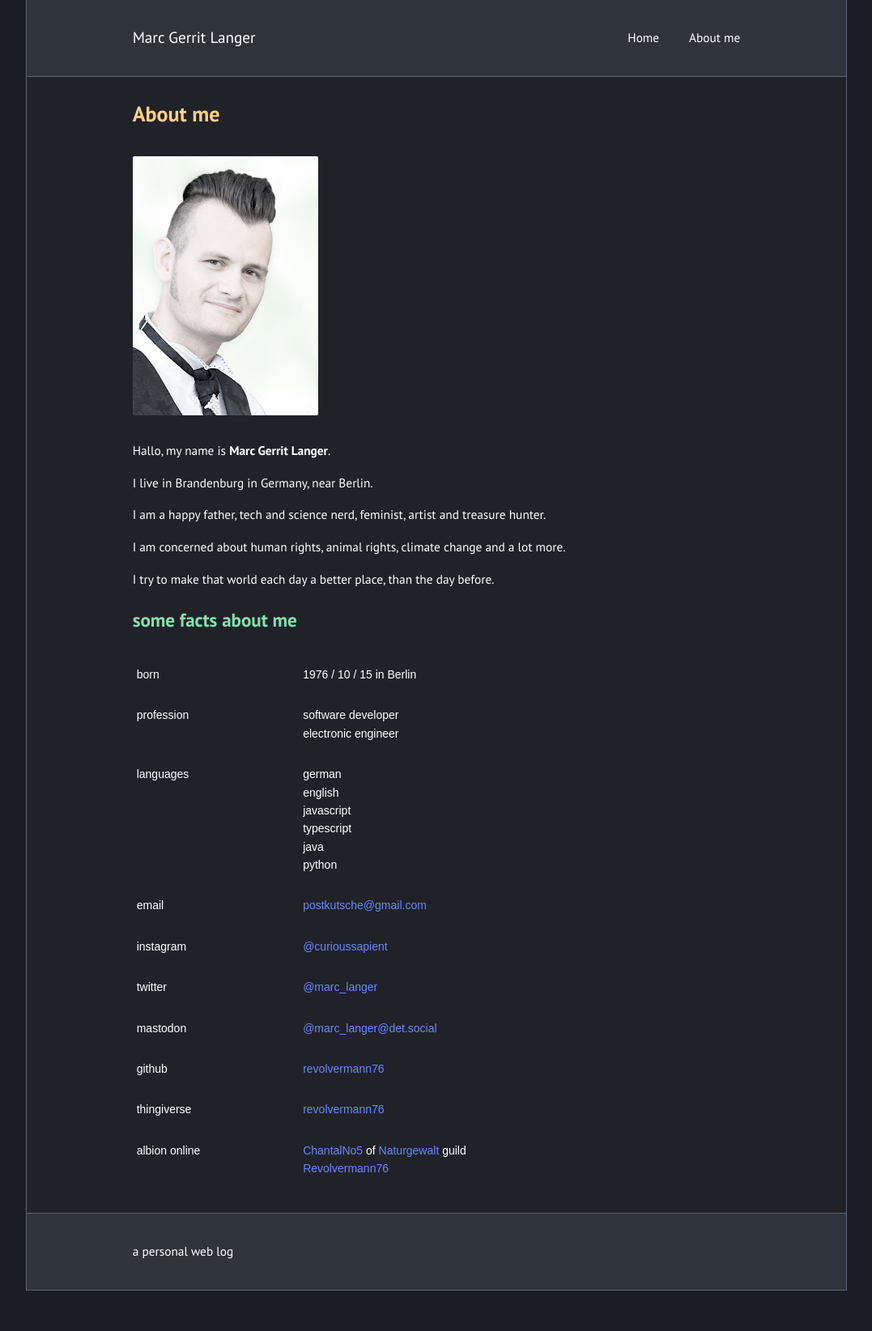
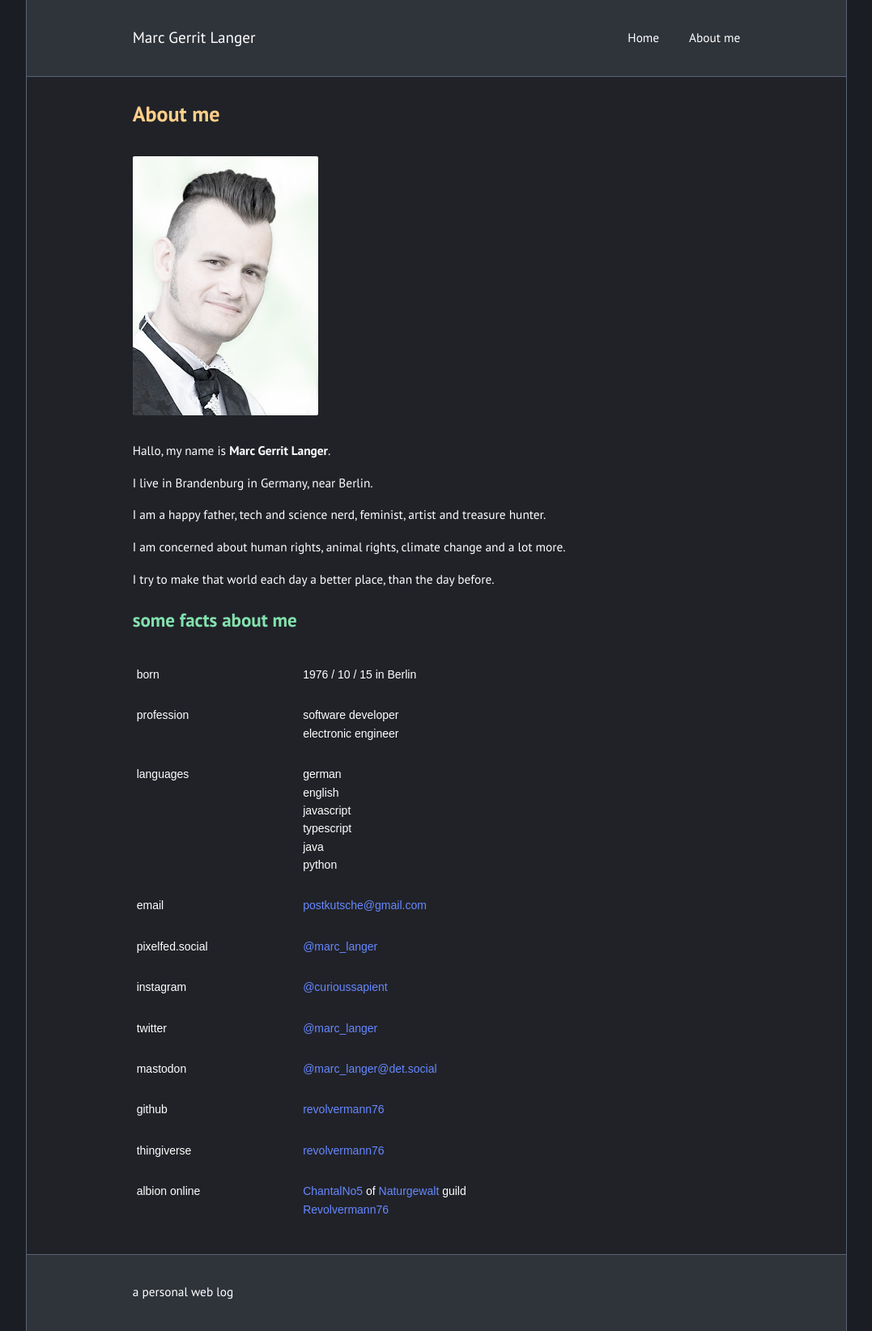
Before and after one commit to revolvermann76/revolvermann76.github.io, a Jekyll site: the page built from about.md, in a window 1280 px wide. Shown: the whole page at 81% size, without its empty margins (101-1178 px from the left). Built offline with Jekyll 4.4.1, drawn with Linux system fonts in a browser that asks for light colours; before the commit the page ends 1593 px from its top, so only the background shows below that.

Commit message:
Modified   about.md

```diff
--- a/about.md
+++ b/about.md
@@ -58,6 +58,9 @@ I try to make that world each day a better place, than the day before.
 	<tr>
 		<td>email</td><td><a href="mailto:postkutsche@gmail.com">postkutsche@gmail.com</a></td>
 	</tr>
+  <tr>
+		<td>pixelfed.social</td><td><a href="https://pixelfed.social/i/web/profile/497696841982789882">@marc_langer</a></td>
+	</tr>
 	<tr>
 		<td>instagram</td><td><a href="https://www.instagram.com/curioussapient/">@curioussapient</a></td>
 	</tr>
```
